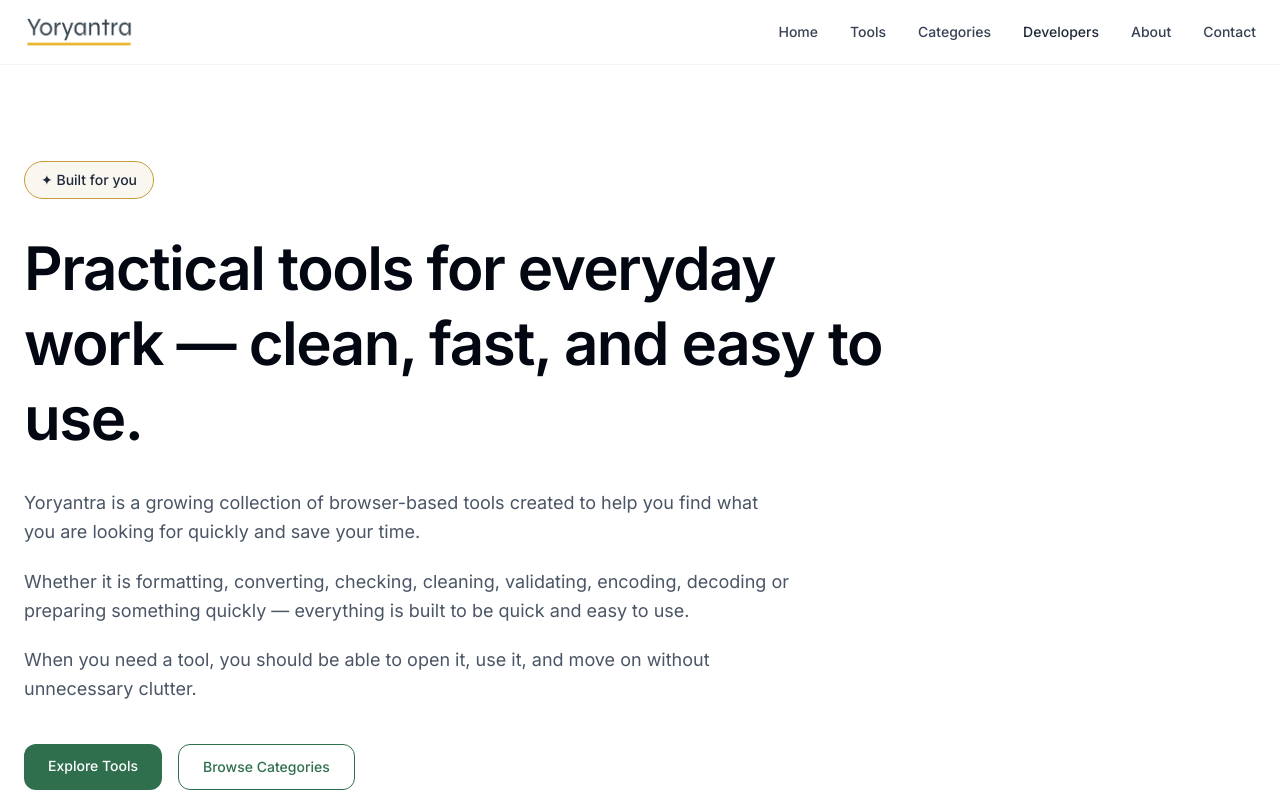
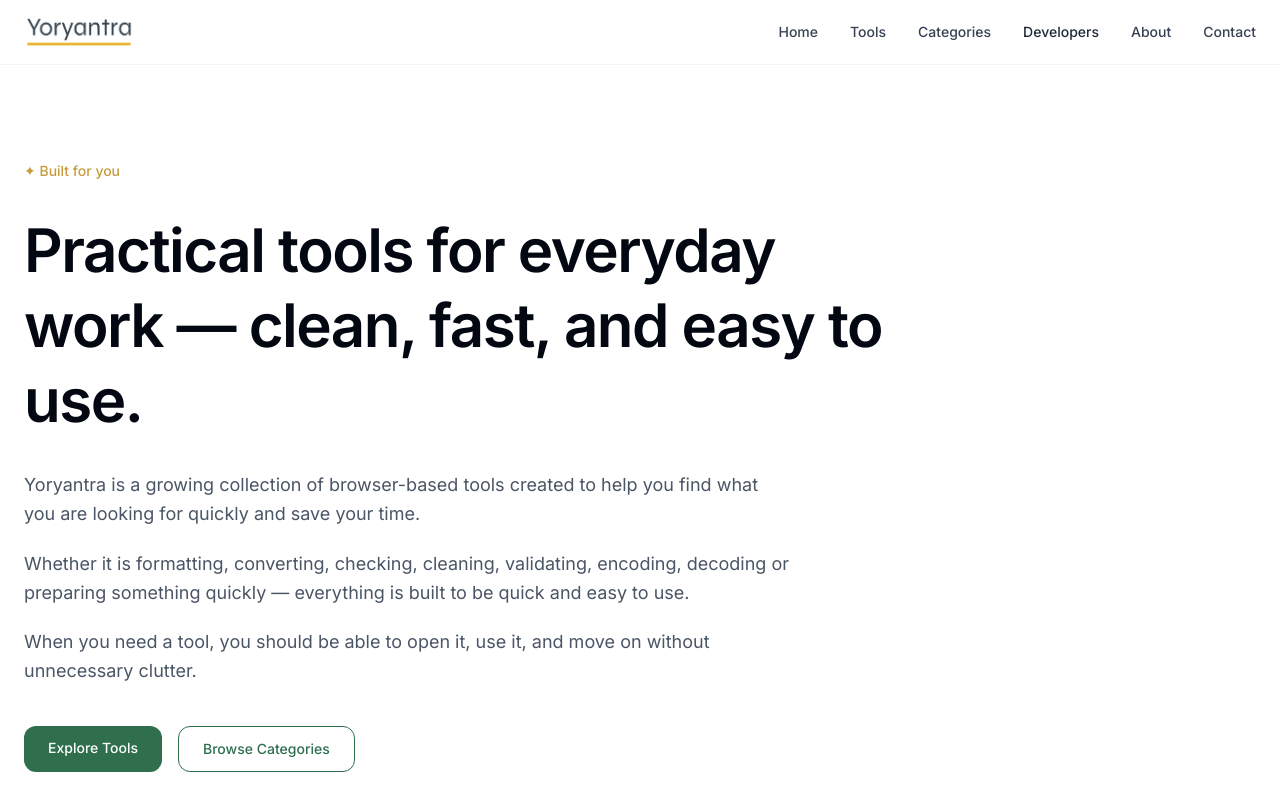
Before and after one commit to vaarunsonawwane-ops/yoryantra-new, a Next.js app: page / in a window 1280 px wide. Shown: the top 800 px of the page. Built offline with nearby package versions, Linux system fonts and the light colour scheme.

Commit message:
Built for you corrected

```diff
--- a/app/page.tsx
+++ b/app/page.tsx
@@ -78,9 +78,9 @@ export default function HomePage() {
       {/* HERO */}
       <section className="mx-auto max-w-7xl px-6 py-20 md:py-24">
         <div className="max-w-4xl">
-          <p className="inline-flex rounded-full border border-[var(--light-gold)] bg-[var(--light-bg)] px-4 py-2 text-sm font-medium text-gray-800">
-            ✦ Built for you
-          </p>
+		  <p className="text-sm font-medium text-[var(--light-gold)]">
+		    ✦ Built for you
+		  </p>
 
           <h1 className="mt-8 text-4xl font-semibold tracking-tight text-gray-950 md:text-6xl md:leading-tight">
             Practical tools for everyday work — clean, fast, and easy to use.
```
